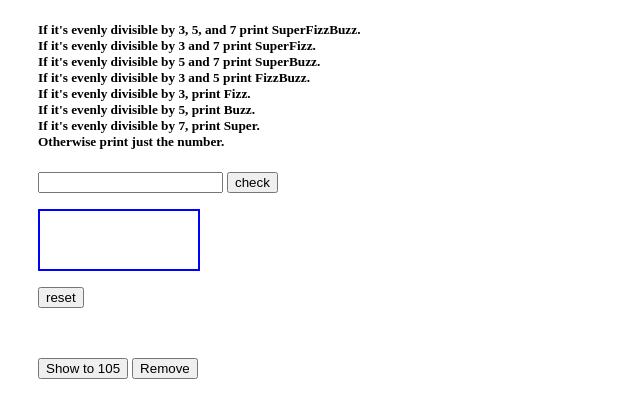
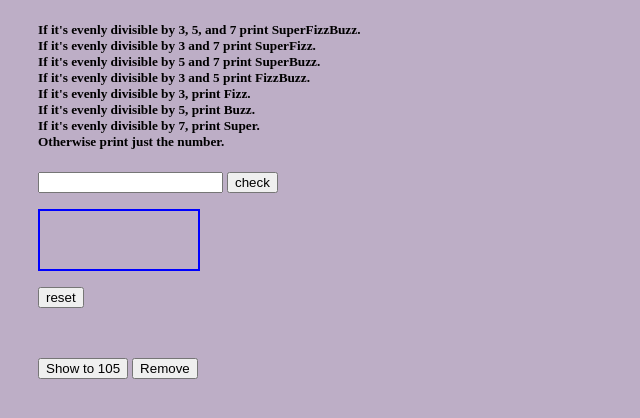
Before and after one commit to adam-rice/Superfizzbuzz, a plain HTML site: page index.html in a window 1280 px wide. Shown: the whole page, without its empty margins (0-640 px from the left). Drawn offline with Linux system fonts and the light colour scheme.

Commit message:
bg color

```diff
--- a/styles.css
+++ b/styles.css
@@ -1,3 +1,7 @@
+body {
+  background-color: #BDAEC6;
+}
+
 main {
   margin: 20px 0px 0px 30px;
 }
```
